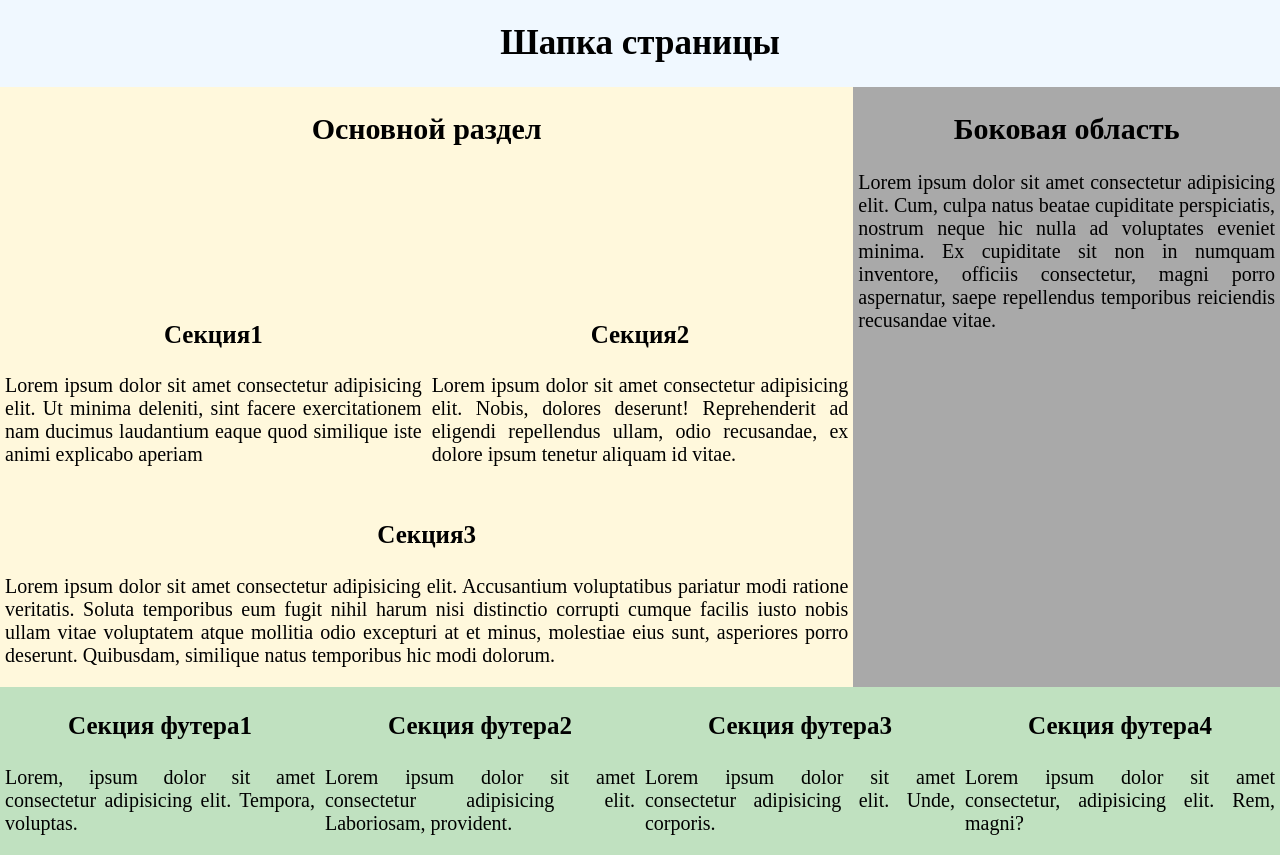
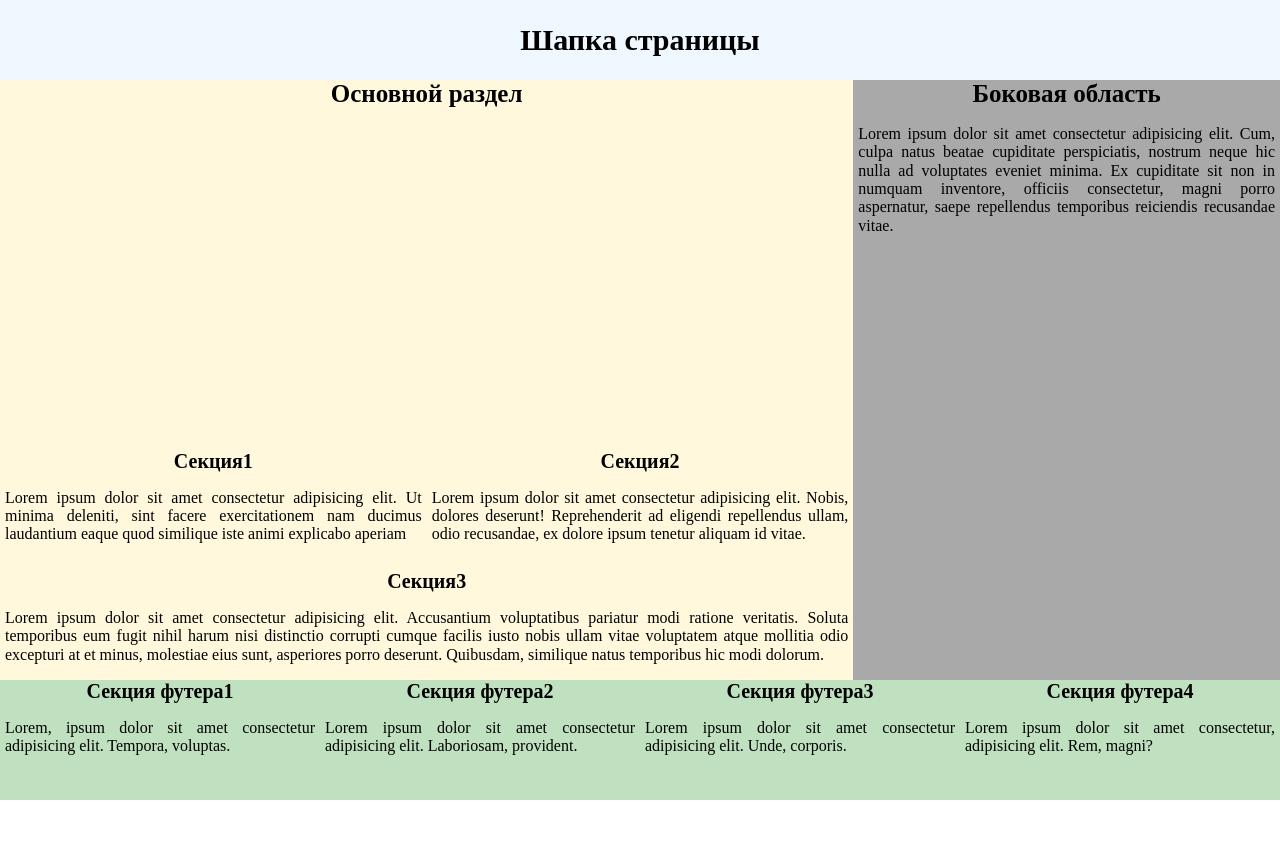
Before and after one commit to lynchdiva/simple-grid-page-adaptive-, a plain HTML site: page index.html in a window 1280 px wide. After the commit the page ends 800 px from the top, so only its background shows below. Drawn offline with Linux system fonts and the light colour scheme.

Commit message:
refactor: change structure of the project

```diff
--- a/assets/styles/style.css
+++ b/assets/styles/style.css
@@ -1,56 +1,50 @@
 html {
+  height: 100%;
+
   font-size: 62.5%;
-}
-
-html,
-body {
-  height: 100%;
 }
 
 h1,
 h2,
 h3 {
+  margin: 0;
+
   text-align: center;
 }
 
 h1 {
-  font-size: 3.5rem;
+  font-size: 3rem;
 }
 
 h2 {
-  font-size: 3rem;
+  font-size: 2.5rem;
 }
 
 h3 {
-  font-size: 2.5rem;
+  font-size: 2rem;
 }
 
 p {
+  font-size: 1.6rem;
   text-align: justify;
+}
 
-  font-size: 2rem;
+.header {
+  display: flex;
+  justify-content: center;
+  align-items: center;
+  height: 10vh;
+
+  background-color: aliceblue;
 }
 
 .container {
   display: grid;
-  min-height: 100%;
   grid-template-columns: 2fr 1fr;
-  grid-template-rows: minmax(10vh, auto) minmax(75vh, auto) minmax(15vh, auto);
-
-  grid-template-areas:
-    "header header"
-    "main aside"
-    "footer footer";
-}
-
-.header {
-  grid-area: header;
-
-  background-color: aliceblue;
+  min-height: 75vh;
 }
 
 .main {
-  grid-area: main;
   padding: 0 5px;
 
   background-color: cornsilk;
@@ -60,13 +54,13 @@ p {
   display: flex;
   flex-direction: column;
   justify-content: space-between;
-  min-height: 100%;
+  height: 100%;
 }
 
 .article__container {
   display: grid;
   grid-template-columns: repeat(2, 1fr);
-  grid-template-rows: repeat(2, 1fr);
+  grid-auto-rows: min-content;
   gap: 10px;
 }
 
@@ -86,48 +80,45 @@ p {
 }
 
 .aside {
-  grid-area: aside;
   padding: 0 5px;
 
   background-color: darkgray;
 }
 
 .footer {
-  grid-area: footer;
   display: grid;
   grid-template-columns: repeat(auto-fit, minmax(50px, 1fr));
   gap: 10px;
+  min-height: 15vh;
   padding: 0 5px;
 
   background-color: rgb(192, 225, 192);
 }
 
-@media (max-width: 640px) {
+/* -----------------------MEDIA QUERIES------------------------------ */
+
+@media screen and (max-width: 640px) {
   html {
     font-size: 50%;
   }
 
-  .article__container {
-    display: flex;
-    flex-direction: column;
-    flex: auto;
-  }
-
+  .article__container,
   .footer {
     display: flex;
     flex-direction: column;
     flex: auto;
+    justify-content: end;
   }
 }
 
-@media (min-width: 1600px) and (max-width: 2000px) {
+@media screen and (min-width: 1440px) and (max-width: 2000px) {
   html {
     font-size: 75%;
   }
 }
 
-@media (min-width: 2000px) {
+@media screen and (min-width: 2000px) {
   html {
-    font-size: 110%;
+    font-size: 120%;
   }
 }
--- a/index.html
+++ b/index.html
@@ -8,11 +8,11 @@
     <link rel="stylesheet" href="./assets/styles/style.css" />
   </head>
   <body>
-    <div class="container">
     <header class="header">
       <h1>Шапка страницы</h1>
     </header>
 
+    <div class="container">
       <main class="main">
         <article class="article">
           <h2>Основной раздел</h2>
@@ -66,6 +66,7 @@
           temporibus reiciendis recusandae vitae.
         </p>
       </aside>
+    </div>
 
     <footer class="footer">
       <section>
@@ -99,11 +100,9 @@
         <h3>Секция футера4</h3>
 
         <p>
-            Lorem ipsum dolor sit amet consectetur, adipisicing elit. Rem,
-            magni?
+          Lorem ipsum dolor sit amet consectetur, adipisicing elit. Rem, magni?
         </p>
       </section>
     </footer>
-    </div>
   </body>
 </html>
```
Lines whose indentation alone changed are shown as unchanged.
